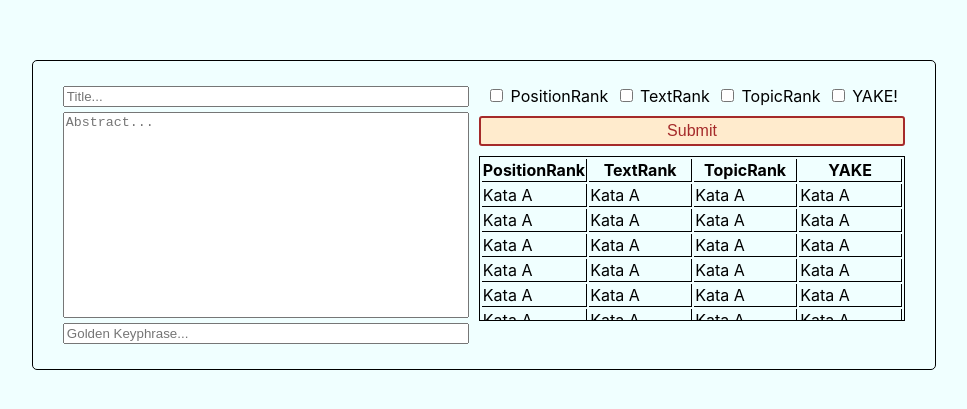
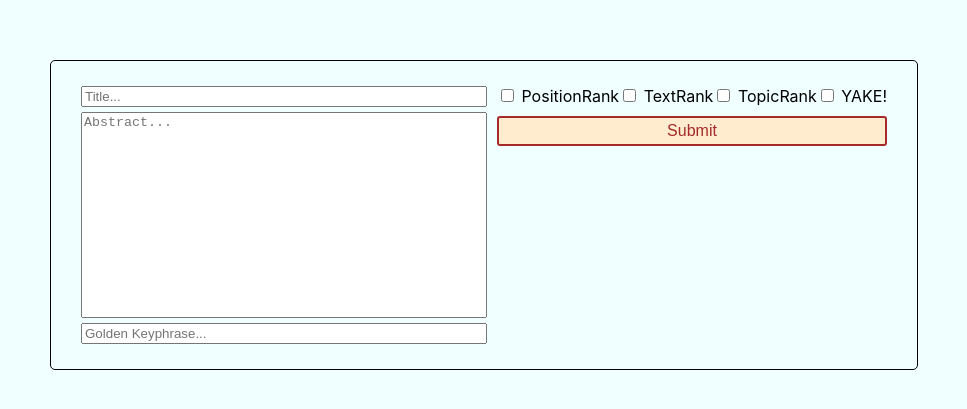
Before and after one commit to v4lomyr/keyphrase-extraction-interface-with-react, a React (Create React App) app: page / in a window 1280 px wide. Shown: the part 185-594 px from the top of the page, without its empty margins (156-1123 px from the left). Built offline with nearby package versions, Linux system fonts and the light colour scheme.

Commit message:
🐱‍💻dynamic table

```diff
--- a/src/components/MethodSelections/MethodModel.js
+++ b/src/components/MethodSelections/MethodModel.js
@@ -3,21 +3,43 @@ const methods = [
     name: 'PositionRank',
     key: 'PR',
     label: 'PositionRank',
+    selected: false,
+    keyphrase: [
+      'Ekstraksi kata Kunci',
+      'kata A',
+      'kata A',
+      'kata A',
+      'kata A',
+      'kata A',
+    ],
   },
   {
     name: 'TextRank',
     key: 'TR',
     label: 'TextRank',
+    selected: false,
+    keyphrase: ['Ekstraksi kata Kunci'],
   },
   {
     name: 'TopicRank',
     key: 'ToR',
     label: 'TopicRank',
+    selected: false,
+    keyphrase: [
+      'Ekstraksi kata Kunci',
+      'kata C',
+      'kata C',
+      'kata C',
+      'kata C',
+      'kata C',
+    ],
   },
   {
     name: 'YAKE!',
     key: 'YAKE',
     label: 'YAKE!',
+    selected: false,
+    keyphrase: ['Ekstraksi kata Kunci', 'kata D', 'kata D', 'kata D', 'kata D'],
   },
 ];
 
--- a/src/components/Table/Table.jsx
+++ b/src/components/Table/Table.jsx
@@ -1,37 +1,42 @@
-import Table, {
-  StickyTHead,
-  StyledTD,
-  StyledTH,
-  StyledTR,
-} from './Table.style';
+import { HorizontalFlex } from '../Form/Form.style';
+import methods from '../MethodSelections/MethodModel';
+import Table, { StyledTBody } from './Table.style';
 
-function ResultTable({ props }) {
-  const generateTable = () => {
-    let table = [];
+function ResultTable({ model = methods }) {
+  function generateTD(arr = [], threshold = 3) {
+    const children = [];
+    arr.forEach((item, index) =>
+      children.push(
+        <tr>
+          {index < threshold ? (
+            <td
+              style={{ border: '1px solid black', backgroundColor: 'yellow' }}
+            >
+              {item}
+            </td>
+          ) : (
+            <td style={{ border: '1px solid black' }}>{item}</td>
+          )}
+        </tr>
+      )
+    );
+    console.log(children);
+    return children;
+  }
 
-    for (let i = 0; i < 100; i++) {
-      let children = [];
-
-      for (let j = 0; j < 4; j++) {
-        children.push(<StyledTD>Kata A</StyledTD>);
-      }
-
-      table.push(<StyledTR>{children}</StyledTR>);
-    }
-    return table;
-  };
   return (
-    <Table>
-      <StickyTHead>
-        <StyledTR>
-          <StyledTH>PositionRank</StyledTH>
-          <StyledTH>TextRank</StyledTH>
-          <StyledTH>TopicRank</StyledTH>
-          <StyledTH>YAKE</StyledTH>
-        </StyledTR>
-      </StickyTHead>
-      <tbody>{generateTable()}</tbody>
-    </Table>
+    <HorizontalFlex>
+      {model
+        .filter((item) => item.selected)
+        .map((item) => (
+          <Table>
+            <thead>
+              <th>{item.name}</th>
+            </thead>
+            <StyledTBody>{generateTD(item.keyphrase)}</StyledTBody>
+          </Table>
+        ))}
+    </HorizontalFlex>
   );
 }
 
--- a/src/components/Table/Table.style.js
+++ b/src/components/Table/Table.style.js
@@ -1,35 +1,23 @@
 import styled from 'styled-components';
-
-export const StyledTD = styled.td`
-  border: 1px solid black;
-  border-top-width: 0;
-  border-left-width: 0;
-`;
-
-export const StyledTR = styled.tr`
-  border: 1px solid black;
-`;
-
-export const StyledTH = styled.th`
-  border: 1px solid black;
-  width: 100px;
-  border-top-width: 0;
-  border-left-width: 0;
-`;
 
 export const StickyTHead = styled.thead`
   position: sticky;
   top: 0;
   background: azure;
-  border: 1px solid black;
+`;
+
+export const StyledTBody = styled.tbody`
+  display: block;
+  height: 157px;
+  overflow-y: scroll;
+  width: 100px;
+  overflow-x: auto;
+  margin: auto;
 `;
 
 const Table = styled.table`
-  display: block;
   border: 1px solid black;
   margin-top: 10px;
-  height: 165px;
-  overflow-y: scroll;
 `;
 
 export default Table;
```
